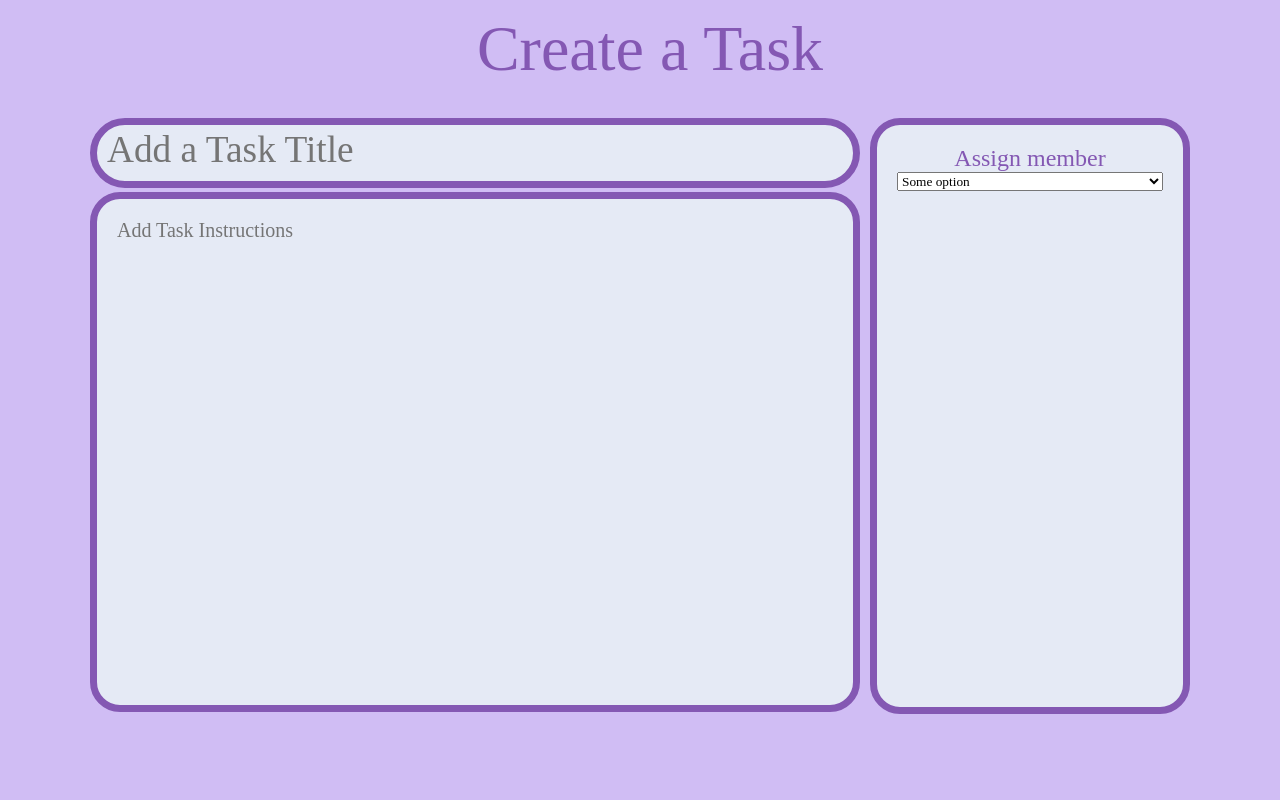
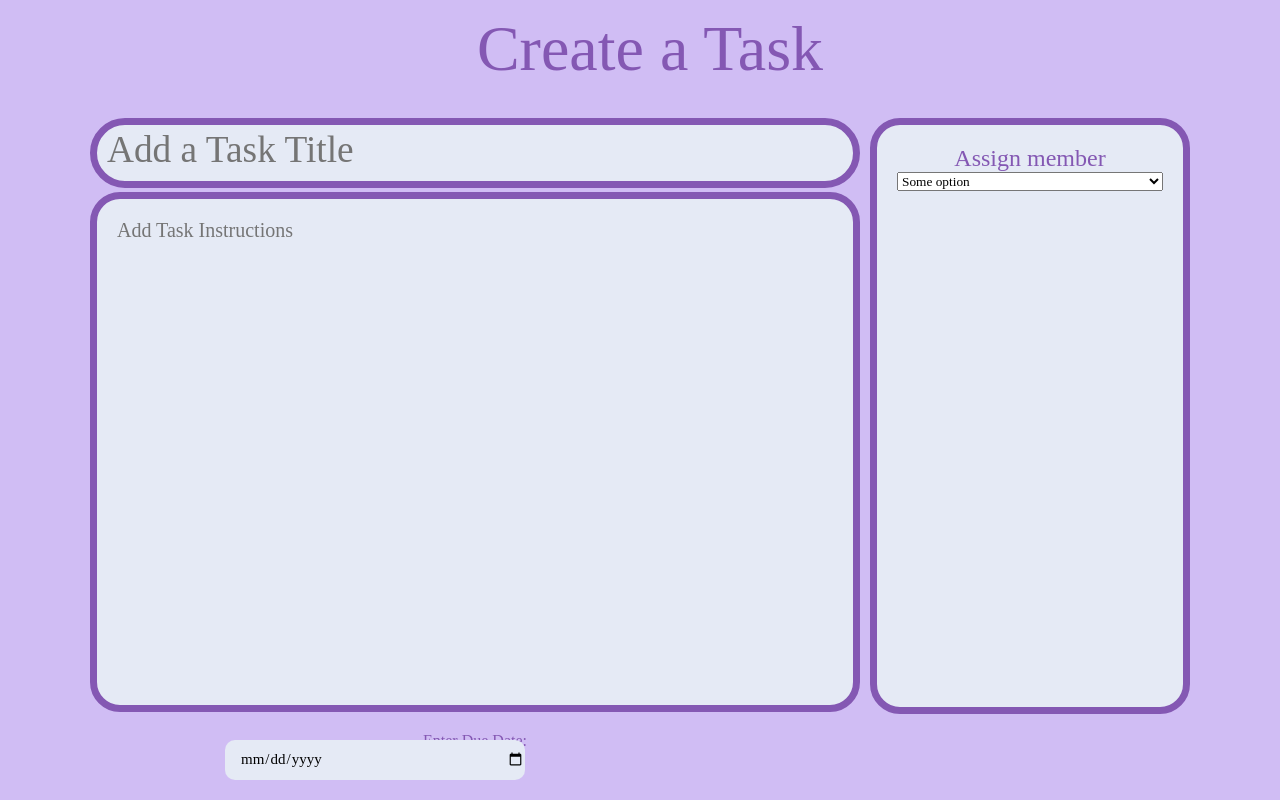
Before and after one commit to jxliahx/Software-Project, a React (Create React App) app in the folder frontend/: page /createTask in a window 1280 px wide. Built offline with nearby package versions, Linux system fonts and the light colour scheme.

Commit message:
create task update

```diff
--- a/frontend/src/createProject.js
+++ b/frontend/src/createProject.js
@@ -4,6 +4,7 @@ import { SearchBar } from "./Components/searchBar";
 import { SearchResultsList } from "./Components/searchResultsList";
 import TaskModalPortal from "./Components/taskModalPortal";
 import Modal from "./Components/taskModal";
+import {Link} from 'react-router-dom';
 
 // const Button = styled.button `
 //     color: #e5eaf5;
@@ -114,9 +115,9 @@ function CreateProject() {
               <div key={i} className="Task">
                 <header className="TaskTitle">{task.title}</header>
                 <p></p>
-                <button className="TaskButton" onClick={openModal}>
+               <Link to="/createTask"><button className="TaskButton" onClick={openModal}>
                   +
-                </button>
+                </button></Link>
 
                 {/*{isOpen && (
                                         <Modal onClose={closeModal} />
--- a/frontend/src/createTask.js
+++ b/frontend/src/createTask.js
@@ -52,6 +52,10 @@ function CreateTask () {
                         />
 
                     </div>
+                    <div>
+                        <p>Enter Due Date: </p>
+                        <input class="DueDate" type="date" ></input>
+                    </div>
 
 
                 </div>
```
